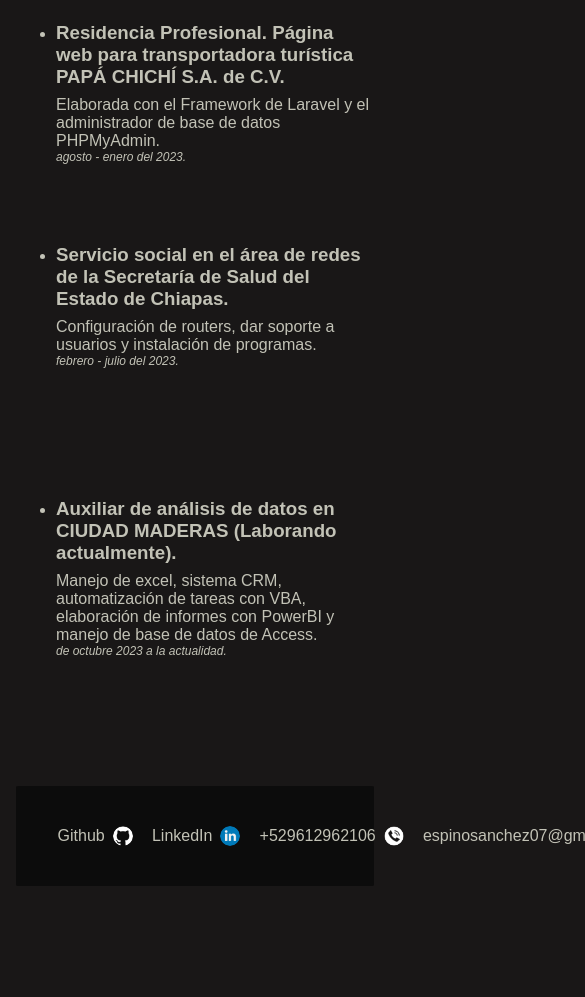
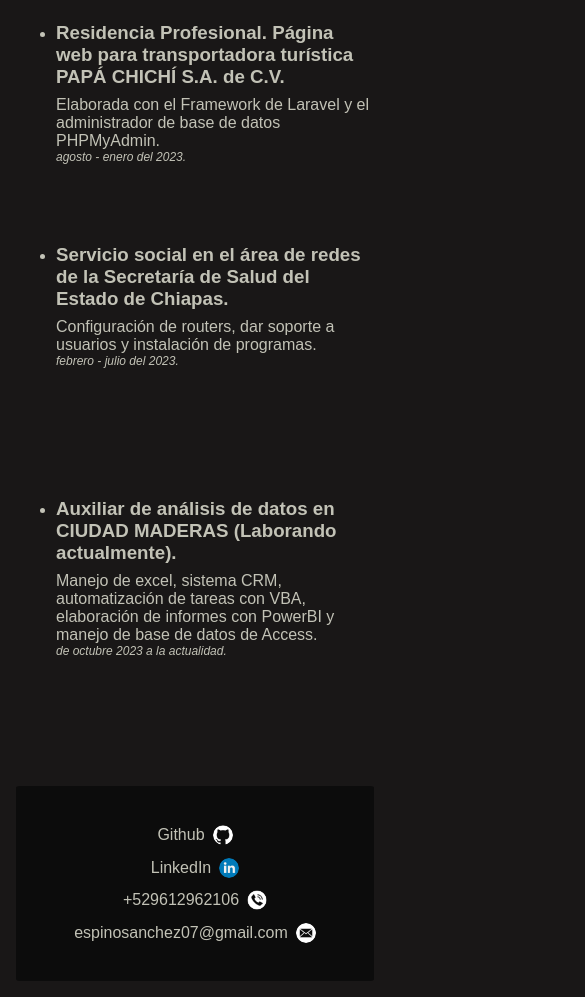
Before and after one commit to romanespi/CV, a plain HTML site: page index.html in a window 390 px wide. Shown: the part 1865-2862 px from the top of the page, 585 px wide, since content can reach past the window. Before the commit the page ends 2767 px from the top, so only its background shows below. Drawn offline with Linux system fonts and the light colour scheme.

Commit message:
Corregción en el footer respnsivo

```diff
--- a/style.css
+++ b/style.css
@@ -99,7 +99,7 @@ h2 {
         flex-direction: column;
     }
 
-    .footer ul {
+    footer ul {
         flex-direction: column;
     }
 }
```
